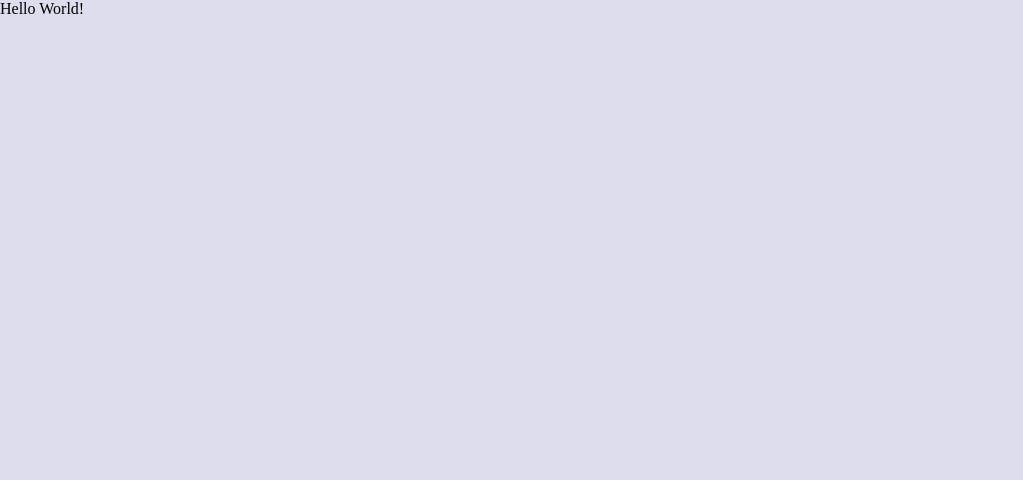
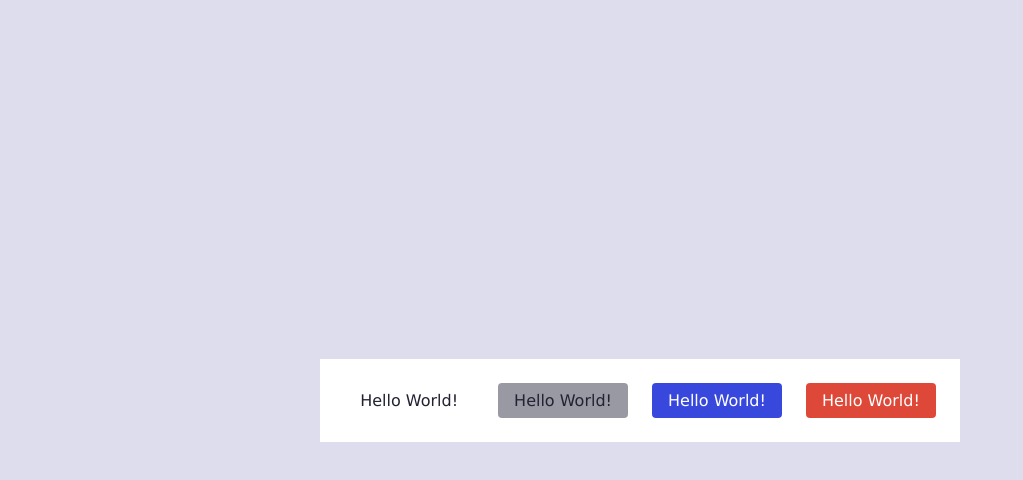
Before and after one commit to oulib-datacatalog/bizzell-npm-monorepo, a React app: page / in a window 1280 px wide. Shown: the top 480 px of the page, without its empty margins (0-1023 px from the left). Built offline with nearby package versions, Linux system fonts and the light colour scheme.

Commit message:
boilerplate

```diff
--- /dev/null
+++ b/src/core/Button.css
@@ -0,0 +1,39 @@
+.button {
+  border-radius: 4px;
+  color: #ffffff;
+  cursor: pointer;
+  display: inline-block;
+  margin: 0 12px 0;
+  padding: 8px 16px 8px;
+  transition: 0.2s;
+}
+
+.button.disabled {
+  background-color: #9999a3 !important;
+  color: #222233;
+  cursor: inherit;
+}
+
+.primary {
+  background-color: rgb(56, 72, 221);
+}
+
+.primary:hover {
+  background-color: rgba(56, 72, 221, 0.8);
+}
+
+.danger {
+  background-color: rgb(221, 72, 56);
+}
+
+.danger:hover {
+  background-color: rgba(221, 72, 56, 0.8);
+}
+
+.secondary {
+  color: #222233;
+}
+
+.secondary:hover {
+  background-color: #ccccd3;
+}
--- /dev/null
+++ b/src/core/Button.tsx
@@ -0,0 +1,35 @@
+import React from 'react'
+import styles from './Button.css'
+import { joinNames } from './styles'
+const { button, primary, secondary, danger, disabled } = styles
+
+type ButtonProps = {
+  disabled?: boolean
+  primary?: boolean
+  secondary?: boolean
+  danger?: boolean
+  type?: 'primary' | 'secondary' | 'danger'
+  text?: string
+  onClick?: () => unknown
+}
+
+// TODO: need a Text Component
+export class Button extends React.Component<ButtonProps> {
+  render() {
+    const props = this.props
+    const { text, onClick } = props
+    return (
+      <div
+        onClick={onClick}
+        className={joinNames(button, {
+          [primary]: props.type === 'primary' || props.primary,
+          [secondary]: props.type === 'secondary' || props.secondary,
+          [danger]: props.type === 'danger' || props.danger,
+          [disabled]: props.disabled,
+        })}
+      >
+        {text}
+      </div>
+    )
+  }
+}
--- /dev/null
+++ b/src/core/index.ts
@@ -0,0 +1,15 @@
+export { Button } from './Button'
+
+export { joinNames } from './styles'
+import styles from './styles.css'
+export const {
+  justifyCenter,
+  justifyEnd,
+  justifyAround,
+  justifyStart,
+  justifyBetween,
+  alignCenter,
+  alignStretch,
+  column,
+  row,
+} = styles
--- /dev/null
+++ b/src/core/styles.css
@@ -0,0 +1,44 @@
+.justifyCenter {
+  display: flex;
+  justify-content: center;
+}
+
+.justifyEnd {
+  display: flex;
+  justify-content: flex-end;
+}
+
+.justifyAround {
+  display: flex;
+  justify-content: space-around;
+}
+
+.justifyStart {
+  display: flex;
+  justify-content: flex-start;
+}
+
+.justifyBetween {
+  display: flex;
+  justify-content: space-between;
+}
+
+.alignCenter {
+  display: flex;
+  align-items: center;
+}
+
+.alignStretch {
+  display: flex;
+  align-items: stretch;
+}
+
+.row {
+  display: flex;
+  flex-direction: row;
+}
+
+.column {
+  display: flex;
+  flex-direction: column;
+}
--- /dev/null
+++ b/src/core/styles.ts
@@ -0,0 +1,2 @@
+import joinNames from 'classnames'
+export { joinNames }
--- a/src/index.css
+++ b/src/index.css
@@ -1,4 +1,5 @@
 .root {
+  font-family: 'Lucida Sans', sans-serif;
   min-height: 100vh;
   background-color: #ddddee;
 }
--- a/src/index.tsx
+++ b/src/index.tsx
@@ -1,11 +1,19 @@
 import { render } from 'react-dom'
 import React from 'react'
 import styles from './index.css'
+import { Button, joinNames, justifyCenter, alignCenter } from './core'
 
 const { root } = styles
 console.log(root)
 
 render(
-  <div className={root}>Hello World!</div>,
+  <div className={joinNames(root, justifyCenter, alignCenter)}>
+    <div style={{ padding: '24px 12px 24px', backgroundColor: '#ffffff' }}>
+      <Button text="Hello World!" secondary />
+      <Button text="Hello World!" disabled />
+      <Button text="Hello World!" primary />
+      <Button text="Hello World!" danger />
+    </div>
+  </div>,
   document.getElementById('anchor')!,
 )
```
